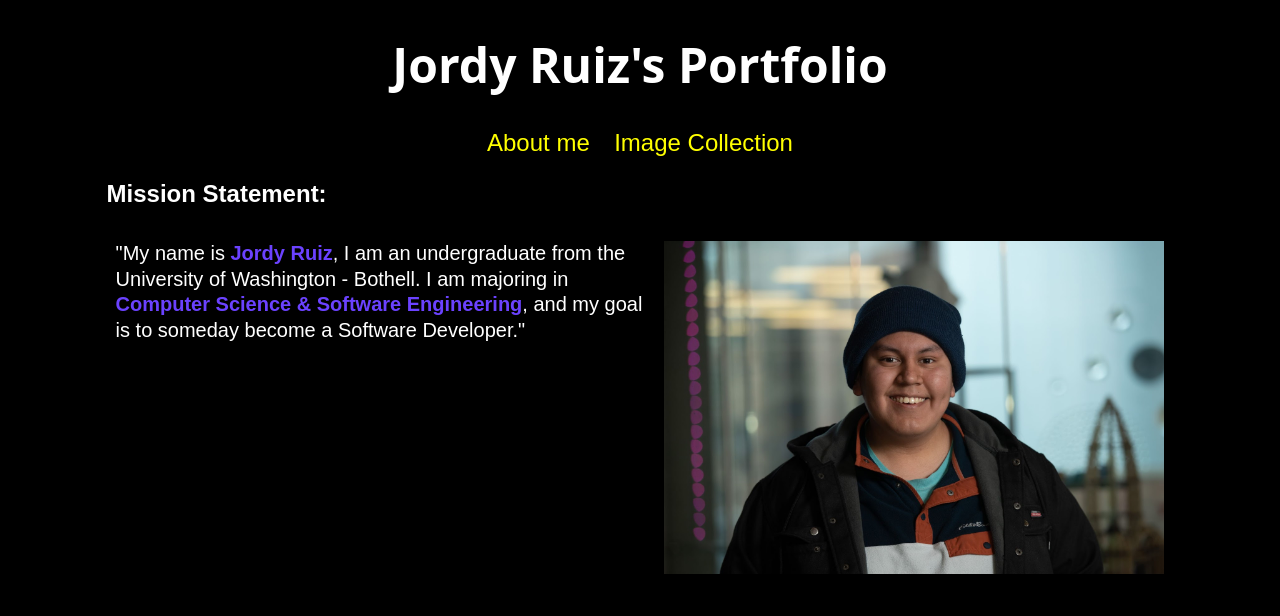
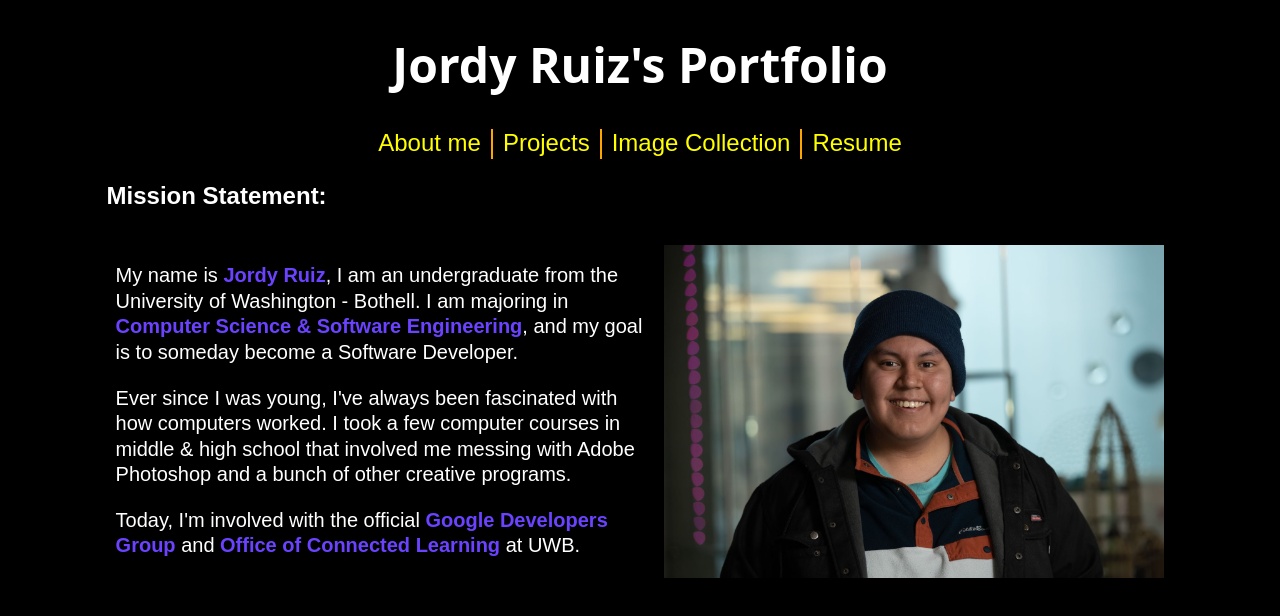
Before and after one commit to Jordy-03/CSS-481, a plain HTML site: page index.html in a window 1280 px wide. Drawn offline with Linux system fonts and the light colour scheme.

Commit message:
Added dividers around anchors

```diff
--- a/index.html
+++ b/index.html
@@ -14,7 +14,10 @@
    <!-- Section links -->
    <nav class="main-page">
       <a href="about-me.html" class="pages">About me</a>
-      <a href="image-collection.html">Image Collection</a>
+      <a href="que" class="pages">Projects</a>
+      <a href="image-collection.html" class="pages">Image Collection</a>
+      <a href="que" class="pages">Resume</a>
+
    </nav>
    <!-- Section general -->
    <section>
@@ -30,12 +33,24 @@
                <td style="
                   font-size: 20px;
                   vertical-align: top;
-                  line-height: 1.6rem;"
-                  >
-                  "My name is <span><strong>Jordy Ruiz</strong></span>, I am an undergraduate from the<br>
-                  University of Washington - Bothell. I am majoring in<br>
-                  <span><strong>Computer Science & Software Engineering</strong></span>, and my goal<br>
-                  is to someday become a Software Developer."
+                  line-height: 1.6rem;">
+                  <p>
+                     My name is <span><strong>Jordy Ruiz</strong></span>, I am an undergraduate from the<br>
+                     University of Washington - Bothell. I am majoring in<br>
+                     <span><strong>Computer Science & Software Engineering</strong></span>, and my goal<br>
+                     is to someday become a Software Developer.<br>
+                  </p>
+                  <p>
+                     Ever since I was young, I've always been fascinated with<br>
+                     how computers worked. I took a few computer courses in<br>
+                     middle & high school that involved me messing with Adobe<br>
+                     Photoshop and a bunch of other creative programs.
+                  </p>
+                  <p>
+                     Today, I'm involved with the official <span><strong>Google
+                           Developers<br> Group</strong></span> and
+                     <span><strong>Office of Connected Learning</strong></span> at UWB.
+                  </p>
                </td>
                <td>
                   <img src="images/JordyRuiz.jpg" alt="portrait-image" class="portrait" width="500">
--- a/style.css
+++ b/style.css
@@ -25,11 +25,11 @@ span {
 td {
     padding: 10px;
 }
-nav.main-page {
+/* nav.main-page {
     text-align: center;
     /* margin: 10px;
     border: 5px solid white; */
-}
+/* } */ */
 nav.default-page {
     text-align: right;
     padding-top: 15px;
@@ -48,3 +48,20 @@ img.portrait {
 a:hover {
     color:teal;
 }
+nav.main-page {
+    display: flex;
+    justify-content: center;
+    height: 30px; /* Adjust as needed */
+}
+
+.pages {
+    padding: 0 10px; /* Adjust as needed */
+    border-right: 2px solid orange;
+    color: yellow;
+    font-size: 1.5rem;
+    text-decoration: none;
+}
+
+.pages:last-child {
+    border-right: none; /* Remove the right border from the last anchor */
+}
```
